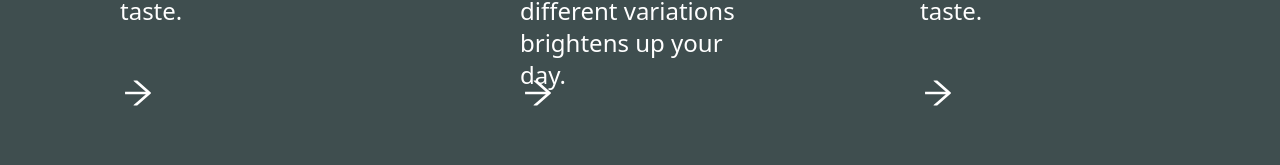
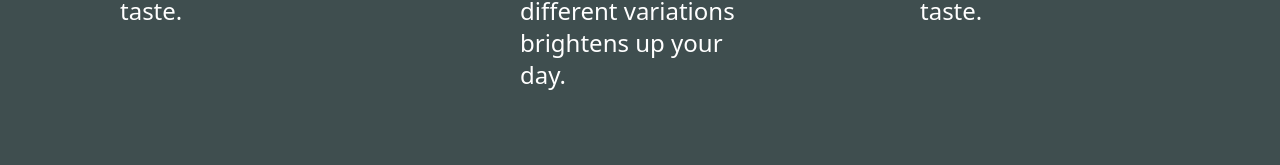
Before and after one commit to skollegger/kaffeemaschineWebsite, a Next.js app: page / in a window 1280 px wide. Shown: the part 1047-1212 px from the top of the page. Built offline with nearby package versions, Linux system fonts and the light colour scheme.

Commit message:
page pfeile unten weg

```diff
--- a/app/page.tsx
+++ b/app/page.tsx
@@ -57,7 +57,6 @@ export default function Home() {
                 Test our new coffee beans. Fresh and tasty with a nice aroma and
                 a great taste.
               </div>
-              <AiOutlineArrowRight className="text-4xl" />
             </div>
             <div className="flex flex-col p-10 ">
               <BsFillCupHotFill className="text-6xl m-4 ml-0" />
@@ -65,7 +64,6 @@ export default function Home() {
                 Out nice and tasty coffee. Freshly brewed and with a great taste
                 and in different variations brightens up your day.
               </div>
-              <AiOutlineArrowRight className="text-4xl" />
             </div>
             <div className="flex flex-col p-10 ">
               <BsCup className="text-6xl m-4 ml-0 " />
@@ -73,7 +71,6 @@ export default function Home() {
                 Test our new coffee beans. Fresh and tasty with a nice aroma and
                 a great taste.
               </div>
-              <AiOutlineArrowRight className="text-4xl" />
             </div>
           </div>
         </div>
```
